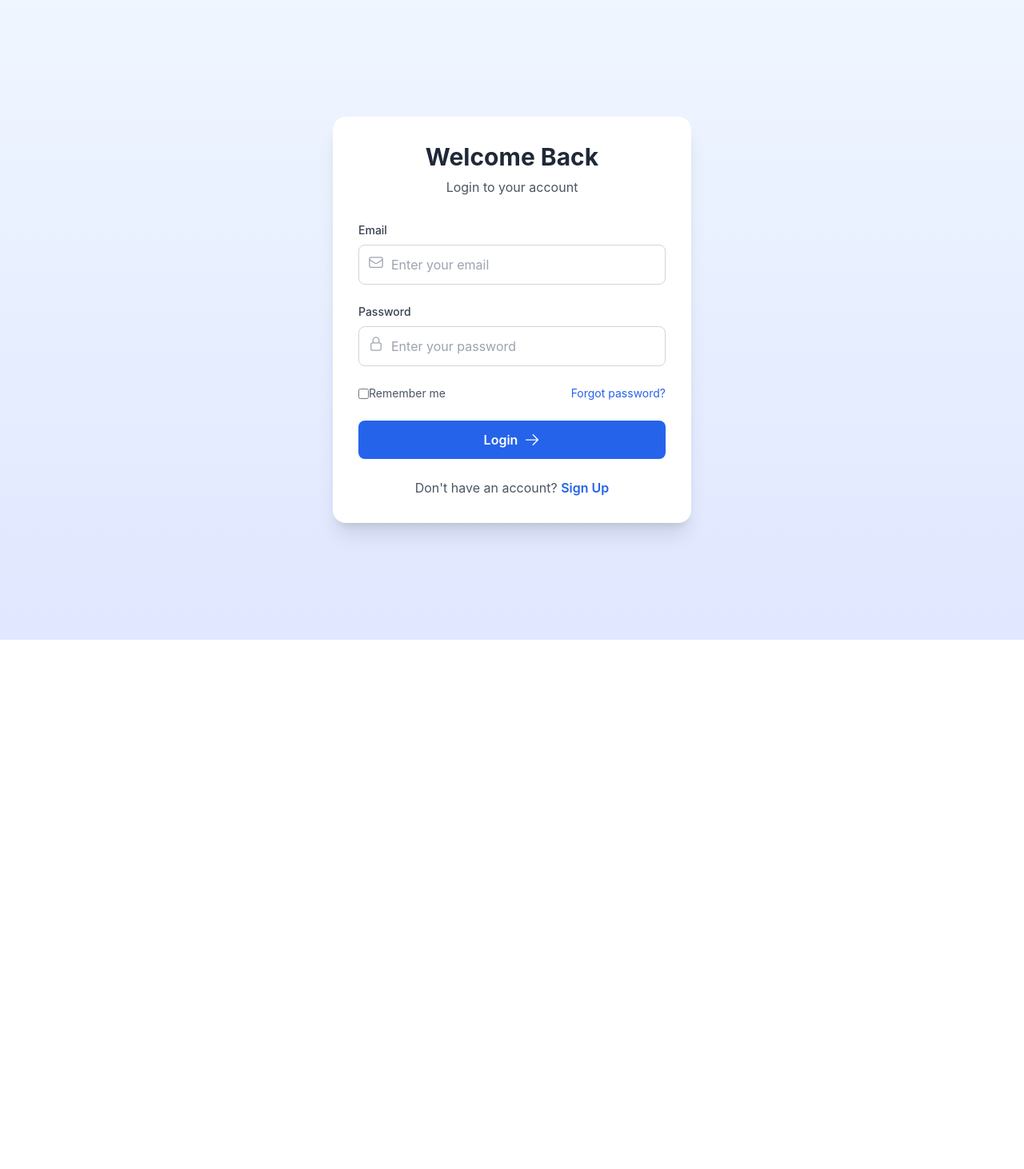
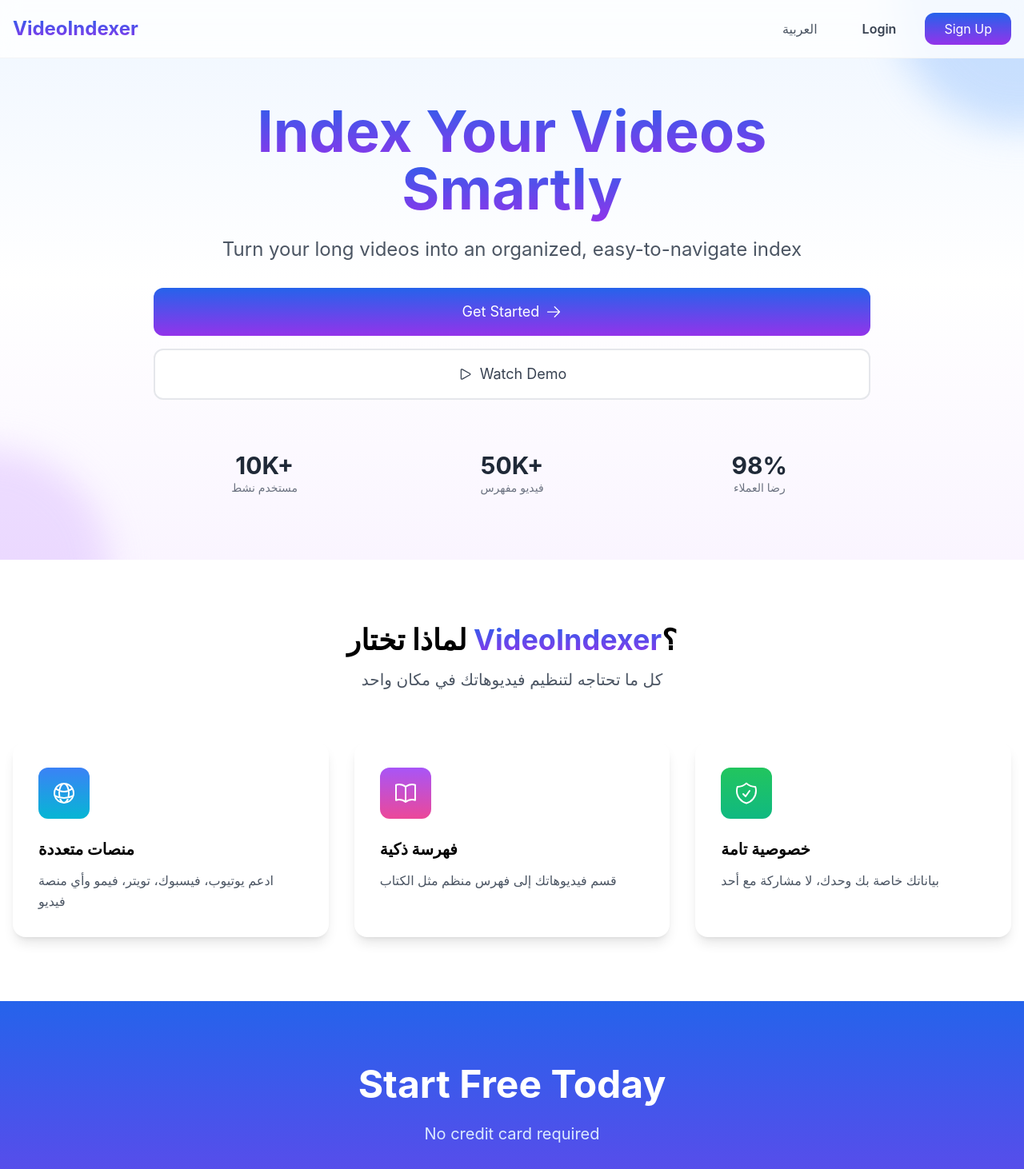
Before and after one commit to HoloolFlow/Vidapter-Flow, a React (Vite) app in the folder client/: page /login in a window 1280 px wide. Shown: the top 1462 px of the page at 80% size. Before the commit the page ends 800 px from the top, so only its background shows below. Built offline with nearby package versions, Linux system fonts and the light colour scheme; no server answers.

Commit message:
Update login and landing pages with modern design

```diff
--- a/client/src/pages/Auth/Login.jsx
+++ b/client/src/pages/Auth/Login.jsx
@@ -1,143 +1,260 @@
-import { useState } from 'react'
-import { Link, useNavigate } from 'react-router-dom'
+import { motion } from 'framer-motion'
 import { useTranslation } from 'react-i18next'
-import { motion } from 'framer-motion'
-import { useForm } from 'react-hook-form'
-import { zodResolver } from '@hookform/resolvers/zod'
-import { z } from 'zod'
-import { supabase } from '../../services/supabase'
-import toast from 'react-hot-toast'
-import { EnvelopeIcon, LockClosedIcon, ArrowRightIcon } from '@heroicons/react/24/outline'
+import { Link } from 'react-router-dom'
+import {
+  ArrowRightIcon,
+  PlayIcon,
+  BookOpenIcon,
+  VideoCameraIcon,
+  ShieldCheckIcon,
+  GlobeAltIcon,
+  CheckCircleIcon
+} from '@heroicons/react/24/outline'
 
-const loginSchema = z.object({
-  email: z.string().email('البريد الإلكتروني غير صحيح'),
-  password: z.string().min(6, 'كلمة المرور يجب أن تكون 6 أحرف على الأقل')
-})
-
-const Login = () => {
+const Landing = () => {
   const { t, i18n } = useTranslation()
-  const navigate = useNavigate()
-  const [loading, setLoading] = useState(false)
   const isRTL = i18n.language === 'ar'
 
-  const { register, handleSubmit, formState: { errors } } = useForm({
-    resolver: zodResolver(loginSchema)
-  })
-
-  const onSubmit = async (data) => {
-    setLoading(true)
-    try {
-      const { error } = await supabase.auth.signInWithPassword({
-        email: data.email,
-        password: data.password
-      })
-
-      if (error) throw error
-
-      toast.success(t('loginSuccess'))
-      navigate('/dashboard')
-    } catch (error) {
-      toast.error(error.message)
-    } finally {
-      setLoading(false)
+  const features = [
+    {
+      icon: GlobeAltIcon,
+      title: 'منصات متعددة',
+      desc: 'ادعم يوتيوب، فيسبوك، تويتر، فيمو وأي منصة فيديو',
+      color: 'from-blue-500 to-cyan-500'
+    },
+    {
+      icon: BookOpenIcon,
+      title: 'فهرسة ذكية',
+      desc: 'قسم فيديوهاتك إلى فهرس منظم مثل الكتاب',
+      color: 'from-purple-500 to-pink-500'
+    },
+    {
+      icon: ShieldCheckIcon,
+      title: 'خصوصية تامة',
+      desc: 'بياناتك خاصة بك وحدك، لا مشاركة مع أحد',
+      color: 'from-green-500 to-emerald-500'
     }
-  }
+  ]
 
   return (
-    <div dir={isRTL ? 'rtl' : 'ltr'} className="min-h-screen bg-gradient-to-br from-blue-50 to-indigo-100 flex items-center justify-center p-4">
+    <div dir={isRTL ? 'rtl' : 'ltr'} className="min-h-screen bg-white">
+      {/* Navbar متطورة */}
+      <nav className="fixed top-0 w-full bg-white/80 backdrop-blur-md z-50 border-b border-gray-100">
+        <div className="container mx-auto px-4 py-4">
+          <div className="flex justify-between items-center">
+            <motion.div
+              initial={{ opacity: 0, x: -20 }}
+              animate={{ opacity: 1, x: 0 }}
+              className="text-2xl font-bold bg-gradient-to-r from-blue-600 to-purple-600 bg-clip-text text-transparent"
+            >
+              VideoIndexer
+            </motion.div>
+
+            <div className="flex items-center gap-4">
+              <motion.button
+                initial={{ opacity: 0 }}
+                animate={{ opacity: 1 }}
+                onClick={() => i18n.changeLanguage(i18n.language === 'ar' ? 'en' : 'ar')}
+                className="px-4 py-2 text-gray-600 hover:text-gray-900 rounded-lg hover:bg-gray-100 transition"
+              >
+                {i18n.language === 'ar' ? 'English' : 'العربية'}
+              </motion.button>
+
+              <motion.div
+                initial={{ opacity: 0, x: 20 }}
+                animate={{ opacity: 1, x: 0 }}
+                className="flex gap-3"
+              >
+                <Link
+                  to="/login"
+                  className="px-6 py-2 text-gray-700 hover:text-gray-900 font-semibold"
+                >
+                  {t('login')}
+                </Link>
+                <Link
+                  to="/signup"
+                  className="px-6 py-2 bg-gradient-to-r from-blue-600 to-purple-600 text-white rounded-xl hover:shadow-lg hover:scale-105 transition-all duration-300"
+                >
+                  {t('signUp')}
+                </Link>
+              </motion.div>
+            </div>
+          </div>
+        </div>
+      </nav>
+
+      {/* Hero Section متطور */}
+      <section className="relative pt-32 pb-20 overflow-hidden">
+        {/* خلفية متحركة */}
+        <div className="absolute inset-0 bg-gradient-to-br from-blue-50 via-white to-purple-50"></div>
+        <div className="absolute inset-0">
+          <div className="absolute -top-40 -right-40 w-80 h-80 bg-blue-200 rounded-full mix-blend-multiply filter blur-xl opacity-70 animate-blob"></div>
+          <div className="absolute -bottom-40 -left-40 w-80 h-80 bg-purple-200 rounded-full mix-blend-multiply filter blur-xl opacity-70 animate-blob animation-delay-2000"></div>
+        </div>
+
+        <div className="container mx-auto px-4 relative z-10">
+          <div className="text-center max-w-4xl mx-auto">
             <motion.div
               initial={{ opacity: 0, y: 20 }}
               animate={{ opacity: 1, y: 0 }}
-        className="bg-white rounded-2xl shadow-xl w-full max-w-md p-8"
+              transition={{ duration: 0.8 }}
             >
-        {/* Header */}
-        <div className="text-center mb-8">
-          <h1 className="text-3xl font-bold text-gray-800 mb-2">
-            {t('welcomeBack')}
+              <h1 className="text-5xl md:text-7xl font-bold mb-6">
+                <span className="bg-gradient-to-r from-blue-600 to-purple-600 bg-clip-text text-transparent">
+                  {t('hero.title')}
+                </span>
               </h1>
-          <p className="text-gray-600">
-            {t('loginToAccount')}
+              <p className="text-xl md:text-2xl text-gray-600 mb-8 leading-relaxed">
+                {t('hero.subtitle')}
               </p>
+
+              <div className="flex flex-col sm:flex-row gap-4 justify-center">
+                <Link
+                  to="/signup"
+                  className="group px-8 py-4 bg-gradient-to-r from-blue-600 to-purple-600 text-white rounded-xl hover:shadow-xl hover:scale-105 transition-all duration-300 text-lg flex items-center justify-center gap-2"
+                >
+                  <span>{t('getStarted')}</span>
+                  <ArrowRightIcon className={`w-5 h-5 group-hover:translate-x-1 transition-transform ${isRTL ? 'rotate-180 group-hover:-translate-x-1' : ''}`} />
+                </Link>
+                <button className="group px-8 py-4 bg-white border-2 border-gray-200 text-gray-700 rounded-xl hover:border-blue-600 hover:text-blue-600 transition-all duration-300 text-lg flex items-center justify-center gap-2">
+                  <PlayIcon className="w-5 h-5" />
+                  <span>{t('watchDemo')}</span>
+                </button>
+              </div>
+            </motion.div>
+
+            {/* إحصائيات سريعة */}
+            <motion.div
+              initial={{ opacity: 0, y: 40 }}
+              animate={{ opacity: 1, y: 0 }}
+              transition={{ delay: 0.3 }}
+              className="grid grid-cols-3 gap-4 md:gap-8 mt-16"
+            >
+              {[
+                { number: '10K+', label: 'مستخدم نشط' },
+                { number: '50K+', label: 'فيديو مفهرس' },
+                { number: '98%', label: 'رضا العملاء' }
+              ].map((stat, index) => (
+                <div key={index} className="text-center">
+                  <div className="text-2xl md:text-3xl font-bold text-gray-800">{stat.number}</div>
+                  <div className="text-sm text-gray-500">{stat.label}</div>
+                </div>
+              ))}
+            </motion.div>
+          </div>
+        </div>
+      </section>
+
+      {/* Features Section متطور */}
+      <section className="py-20 bg-white">
+        <div className="container mx-auto px-4">
+          <motion.div
+            initial={{ opacity: 0, y: 20 }}
+            whileInView={{ opacity: 1, y: 0 }}
+            viewport={{ once: true }}
+            className="text-center mb-16"
+          >
+            <h2 className="text-4xl font-bold mb-4">
+              لماذا تختار <span className="bg-gradient-to-r from-blue-600 to-purple-600 bg-clip-text text-transparent">VideoIndexer</span>؟
+            </h2>
+            <p className="text-xl text-gray-600 max-w-2xl mx-auto">
+              كل ما تحتاجه لتنظيم فيديوهاتك في مكان واحد
+            </p>
+          </motion.div>
+
+          <div className="grid md:grid-cols-3 gap-8">
+            {features.map((feature, index) => (
+              <motion.div
+                key={index}
+                initial={{ opacity: 0, y: 30 }}
+                whileInView={{ opacity: 1, y: 0 }}
+                viewport={{ once: true }}
+                transition={{ delay: index * 0.1 }}
+                className="group relative bg-white rounded-2xl p-8 shadow-lg hover:shadow-2xl transition-all duration-300 hover:-translate-y-2"
+              >
+                <div className={`absolute inset-0 bg-gradient-to-br ${feature.color} opacity-0 group-hover:opacity-5 rounded-2xl transition-opacity duration-300`}></div>
+                <div className={`w-16 h-16 bg-gradient-to-br ${feature.color} rounded-xl flex items-center justify-center mb-6 group-hover:scale-110 transition-transform duration-300`}>
+                  <feature.icon className="w-8 h-8 text-white" />
+                </div>
+                <h3 className="text-xl font-bold mb-3">{feature.title}</h3>
+                <p className="text-gray-600 leading-relaxed">{feature.desc}</p>
+              </motion.div>
+            ))}
+          </div>
+        </div>
+      </section>
+
+      {/* CTA Section متطور */}
+      <section className="py-20 bg-gradient-to-r from-blue-600 to-purple-600 relative overflow-hidden">
+        <div className="absolute inset-0">
+          <div className="absolute -top-40 -right-40 w-80 h-80 bg-white rounded-full mix-blend-multiply filter blur-xl opacity-20 animate-blob"></div>
+          <div className="absolute -bottom-40 -left-40 w-80 h-80 bg-yellow-300 rounded-full mix-blend-multiply filter blur-xl opacity-20 animate-blob animation-delay-2000"></div>
         </div>
 
-        {/* Form */}
-        <form onSubmit={handleSubmit(onSubmit)} className="space-y-6">
-          {/* Email */}
-          <div>
-            <label className="block text-sm font-medium text-gray-700 mb-2">
-              {t('email')}
-            </label>
-            <div className="relative">
-              <EnvelopeIcon className={`absolute ${isRTL ? 'right-3' : 'left-3'} top-3 w-5 h-5 text-gray-400`} />
-              <input
-                {...register('email')}
-                type="email"
-                className={`w-full ${isRTL ? 'pr-10' : 'pl-10'} p-3 border border-gray-300 rounded-lg focus:ring-2 focus:ring-blue-500 focus:border-blue-500 outline-none transition`}
-                placeholder={t('enterEmail')}
-              />
-            </div>
-            {errors.email && (
-              <p className="text-red-500 text-sm mt-1">{errors.email.message}</p>
-            )}
-          </div>
+        <div className="container mx-auto px-4 text-center relative z-10">
+          <motion.div
+            initial={{ opacity: 0, scale: 0.9 }}
+            whileInView={{ opacity: 1, scale: 1 }}
+            viewport={{ once: true }}
+            className="max-w-3xl mx-auto"
+          >
+            <h2 className="text-4xl md:text-5xl font-bold text-white mb-6">
+              {t('cta.title')}
+            </h2>
+            <p className="text-xl text-blue-100 mb-8">
+              {t('cta.subtitle')}
+            </p>
 
-          {/* Password */}
-          <div>
-            <label className="block text-sm font-medium text-gray-700 mb-2">
-              {t('password')}
-            </label>
-            <div className="relative">
-              <LockClosedIcon className={`absolute ${isRTL ? 'right-3' : 'left-3'} top-3 w-5 h-5 text-gray-400`} />
-              <input
-                {...register('password')}
-                type="password"
-                className={`w-full ${isRTL ? 'pr-10' : 'pl-10'} p-3 border border-gray-300 rounded-lg focus:ring-2 focus:ring-blue-500 focus:border-blue-500 outline-none transition`}
-                placeholder={t('enterPassword')}
-              />
-            </div>
-            {errors.password && (
-              <p className="text-red-500 text-sm mt-1">{errors.password.message}</p>
-            )}
-          </div>
-
-          {/* Remember me & Forgot password */}
-          <div className="flex items-center justify-between">
-            <label className="flex items-center">
-              <input type="checkbox" className="rounded border-gray-300 text-blue-600 focus:ring-blue-500" />
-              <span className="mr-2 text-sm text-gray-600">{t('rememberMe')}</span>
-            </label>
-            <Link to="/forgot-password" className="text-sm text-blue-600 hover:text-blue-800">
-              {t('forgotPassword')}
+            <div className="flex flex-col sm:flex-row gap-4 justify-center">
+              <Link
+                to="/signup"
+                className="px-8 py-4 bg-white text-blue-600 rounded-xl hover:shadow-xl hover:scale-105 transition-all duration-300 text-lg font-semibold"
+              >
+                {t('startNow')}
+              </Link>
+              <Link
+                to="/pricing"
+                className="px-8 py-4 bg-transparent border-2 border-white text-white rounded-xl hover:bg-white/10 transition-all duration-300 text-lg"
+              >
+                عرض الخطط
               </Link>
             </div>
 
-          {/* Submit button */}
-          <button
-            type="submit"
-            disabled={loading}
-            className="w-full bg-blue-600 hover:bg-blue-700 text-white font-semibold py-3 px-4 rounded-lg transition duration-200 flex items-center justify-center gap-2 disabled:opacity-50 disabled:cursor-not-allowed"
-          >
-            {loading ? (
-              <div className="w-6 h-6 border-2 border-white border-t-transparent rounded-full animate-spin"></div>
-            ) : (
-              <>
-                <span>{t('login')}</span>
-                <ArrowRightIcon className={`w-5 h-5 ${isRTL ? 'rotate-180' : ''}`} />
-              </>
-            )}
-          </button>
-        </form>
-
-        {/* Sign up link */}
-        <p className="text-center mt-6 text-gray-600">
-          {t('dontHaveAccount')}{' '}
-          <Link to="/signup" className="text-blue-600 hover:text-blue-800 font-semibold">
-            {t('signUp')}
-          </Link>
+            <p className="text-sm text-blue-200 mt-4">
+              لا تحتاج بطاقة ائتمان • إلغاء في أي وقت
             </p>
           </motion.div>
+        </div>
+      </section>
+
+      {/* Footer بسيط */}
+      <footer className="bg-gray-50 py-12">
+        <div className="container mx-auto px-4">
+          <div className="text-center text-gray-600">
+            <p>© 2024 VideoIndexer. جميع الحقوق محفوظة</p>
+          </div>
+        </div>
+      </footer>
+
+      <style>{`
+        @keyframes blob {
+          0% { transform: translate(0px, 0px) scale(1); }
+          33% { transform: translate(30px, -50px) scale(1.1); }
+          66% { transform: translate(-20px, 20px) scale(0.9); }
+          100% { transform: translate(0px, 0px) scale(1); }
+        }
+        .animate-blob {
+          animation: blob 7s infinite;
+        }
+        .animation-delay-2000 {
+          animation-delay: 2s;
+        }
+        .animation-delay-4000 {
+          animation-delay: 4s;
+        }
+      `}</style>
     </div>
   )
 }
 
-export default Login
+export default Landing
```
Lines whose indentation alone changed are shown as unchanged.
